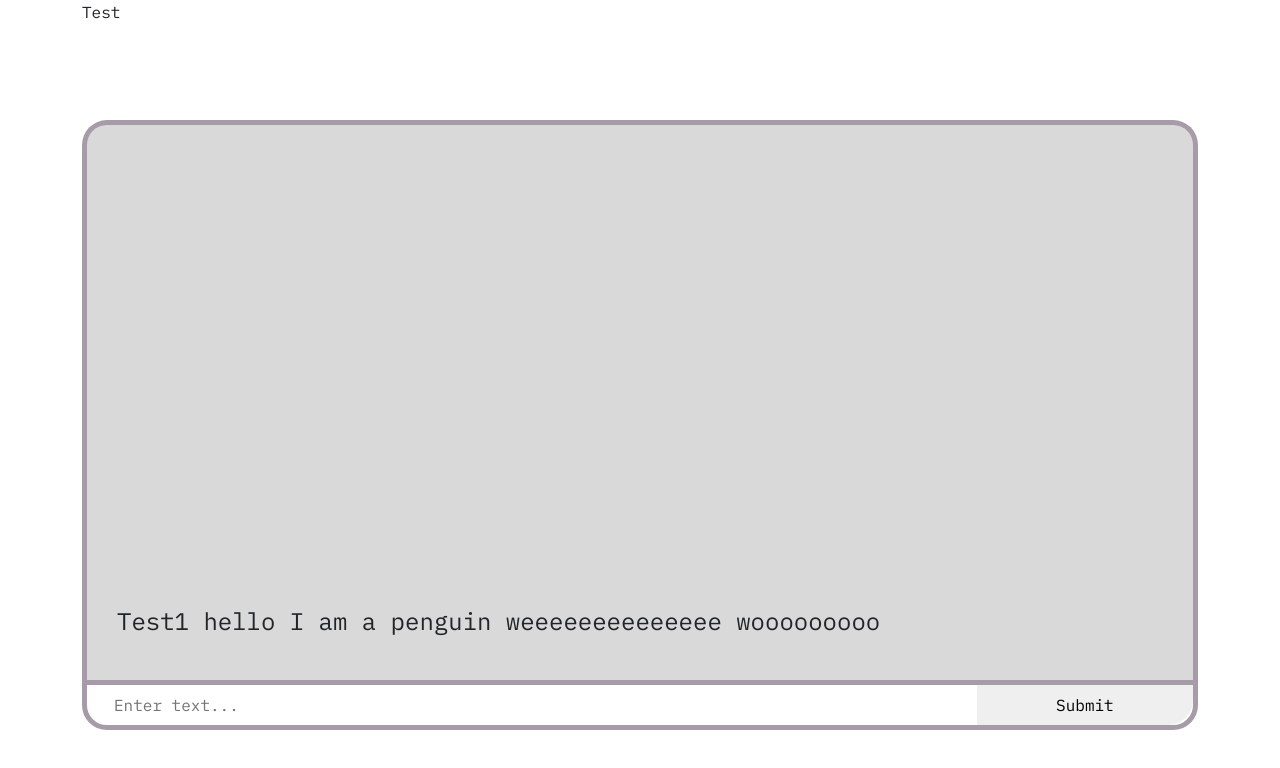
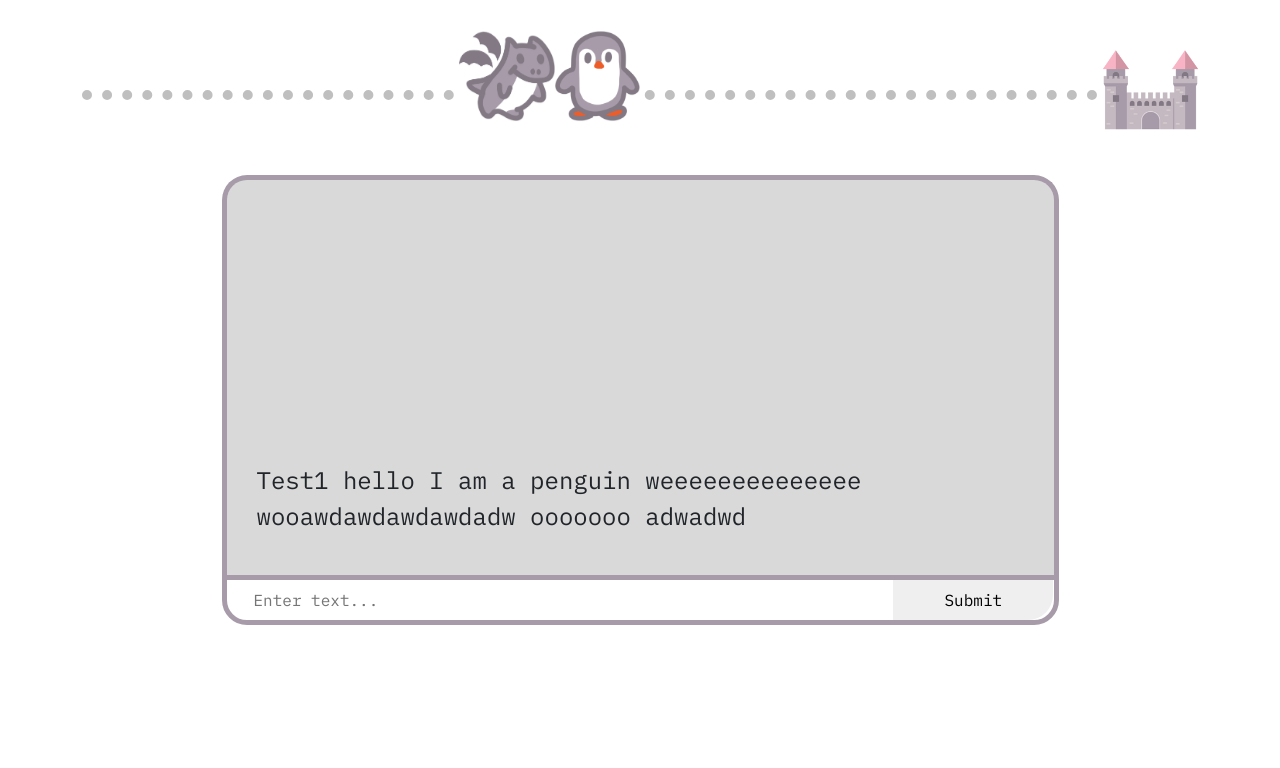
Before and after one commit to yourlocaldeveloper/adventure_app, a React app in the folder client/: page /game in a window 1280 px wide. Shown: the top 768 px of the page. Built offline with nearby package versions, Linux system fonts and the light colour scheme; a web font is replaced by a local one.

Commit message:
updating styling for progress bar

```diff
--- a/client/src/components/CLI/_cli.scss
+++ b/client/src/components/CLI/_cli.scss
@@ -1,6 +1,8 @@
 #cli {
-  width: 100%;
-  height: 70vh;
+  width: 75%;
+
+  margin-left: 12.5%;
+  height: 50vh;
   background: rgba(0,0,0,0.15);
   border-top-left-radius: 25px;
   border-top-right-radius: 25px;
@@ -8,17 +10,18 @@
   border-top: solid 5px $dark-purple;
   border-right: solid 5px $dark-purple;
   padding: 25px;
+
   p {
-    opacity: 0;
+    // opacity: 0;
     font-size: 1.5rem;
     display: block;
     width: 100%;
     text-align: left;
     padding: 0 5px;
-    animation: type 2s steps(40, start);
-    animation-fill-mode: forwards;
-    white-space: nowrap;
-    overflow: hidden;
+    // animation: type 2s steps(40, start);
+    // animation-fill-mode: forwards;
+    // white-space: nowrap;
+    // overflow: hidden;
   }
 }
 
--- a/client/src/components/CLI/index.js
+++ b/client/src/components/CLI/index.js
@@ -5,7 +5,7 @@ const CLI = () => {
     return (
         <div id="cli">
           <div className="p-wrapper">
-            <p>Test1 hello I am a penguin weeeeeeeeeeeeee wooooooooo</p>
+            <p>Test1 hello I am a penguin weeeeeeeeeeeeee wooawdawdawdawdadw ooooooo adwadwd</p>
           </div>
         </div>
     )
--- a/client/src/components/InputBar/_inputbar.scss
+++ b/client/src/components/InputBar/_inputbar.scss
@@ -4,6 +4,8 @@
   border: solid 5px $dark-purple;
   padding-left: 25px;
   height: 50px;
+  width: 75%;
+  margin-left: 12.5%;
   input[type=text] {
     height: 40px;
     width: 80%;
--- a/client/src/components/ProgressBar/_progressbar.scss
+++ b/client/src/components/ProgressBar/_progressbar.scss
@@ -1,4 +1,37 @@
 #progress-bar {
   width: 100%;
-  height: 15vh;
+  height: 50px;
+  display: flex;
+  margin-bottom: 75px;
+  border-bottom: 10px dotted rgba(0,0,0,0.25);
+
+  .castle-bar {
+    margin-left: auto;
+    min-height: 200%;
+    background-color: white;
+  }
+
+  .dragon-bar, .penguin-bar {
+    animation: float 6s ease-in-out 2s infinite;
+    max-height: 90%;
+    background-color: white;
+  }
+
+  .inner-bar {
+    text-align: right;
+    height: 100px;
+    width: 50%;
+  }
 }
+
+@keyframes float {
+	0% {
+		transform: translatey(0px);
+	}
+	50% {
+		transform: translatey(-20px);
+	}
+	100% {
+		transform: translatey(0px);
+	}
+}
--- a/client/src/components/ProgressBar/index.js
+++ b/client/src/components/ProgressBar/index.js
@@ -1,10 +1,17 @@
 import React from 'react';
+import dragon from '../../images/dragon.png'
+import penguin from '../../images/penguin.png'
+import castle from '../../images/castle.png'
 
 const ProgressBar = () => {
 
     return (
-        <div id="progress-bar">
-          <p>Test</p>
+        <div id="progress-bar" className="outer-bar">
+          <div className="inner-bar">
+            <img src={dragon} alt="A Dragon" className="dragon-bar"/>
+            <img src={penguin} alt="A Penguin" className="penguin-bar"/>
+          </div>
+          <img src={castle} alt="A Castle" className="castle-bar"/>
         </div>
     )
 }
--- a/client/src/pages/CommandLine/_commandline.scss
+++ b/client/src/pages/CommandLine/_commandline.scss
@@ -1,3 +1,4 @@
 #command-line {
   font-family: $console-font;
+  padding-top: 50px;
 }
```
